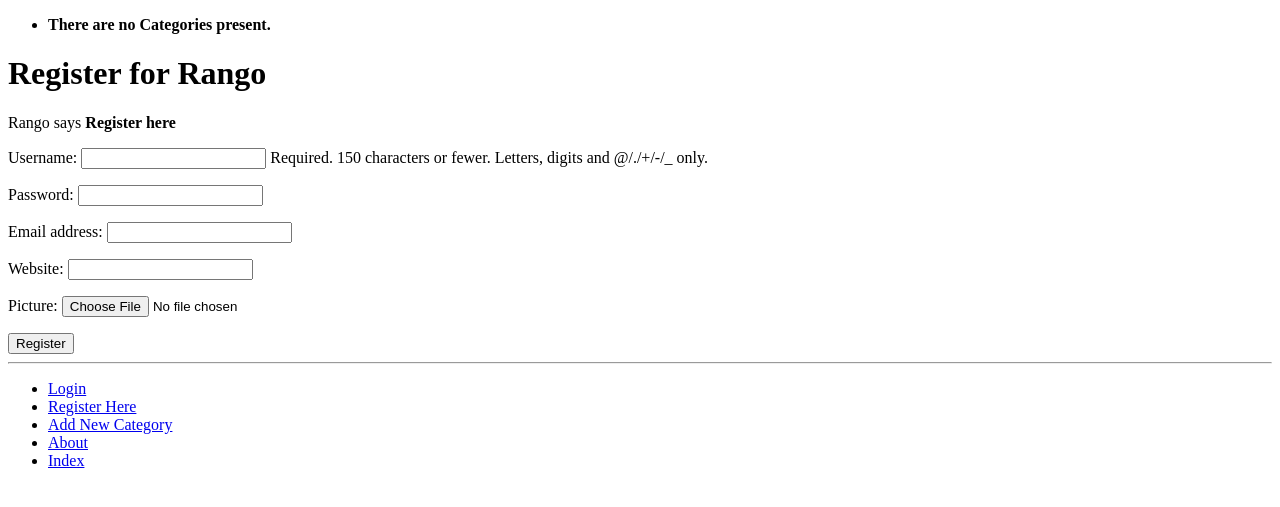
After one commit to CYJNM/rango, a Django app: page /rango/register in a window 1280 px wide. The commit adds this page. Shown: the top 507 px of the page. Run offline with Django 3.2, Linux system fonts and the light colour scheme; data that the repository does not hold is empty.

Commit message:
第九章完成

```diff
--- a/rango/admin.py
+++ b/rango/admin.py
@@ -1,5 +1,5 @@
 from django.contrib import admin
-from rango.models import Category, Page
+from rango.models import Category, Page, UserProfile
 
 # Register your models here.
 
@@ -14,3 +14,4 @@ class CategoryAdmin(admin.ModelAdmin):
 
 admin.site.register(Category, CategoryAdmin)
 admin.site.register(Page, PageAdmin)
+admin.site.register(UserProfile)
--- a/rango/form.py
+++ b/rango/form.py
@@ -1,5 +1,6 @@
 from django import forms
-from rango.models import Category, Page
+from rango.models import Category, Page, UserProfile
+from django.contrib.auth.models import User
 
 
 class CategoryForm(forms.ModelForm):
@@ -23,11 +24,25 @@ class PageForm(forms.ModelForm):
         exclude = ('category',)
 
     def clean(self):
-        cleand_data = self.cleaned_data
-        url = cleand_data.get('url')
+        cleaned_data = self.cleaned_data
+        url = cleaned_data.get('url')
 
         if url and not url.startswith('http://'):
             url = 'http://' + url
-            cleand_data['url'] = url
+            cleaned_data['url'] = url
 
-        return cleand_data
+        return cleaned_data
+
+
+class UserForm(forms.ModelForm):
+    password = forms.CharField(widget=forms.PasswordInput())
+
+    class Meta:
+        model = User
+        fields = ('username', 'password', 'email')
+
+
+class UserProfileForm(forms.ModelForm):
+    class Meta:
+        model = UserProfile
+        fields = ('website', 'picture')
--- a/rango/models.py
+++ b/rango/models.py
@@ -1,5 +1,6 @@
 from django.db import models
 from django.template.defaultfilters import slugify
+from django.contrib.auth.models import User
 
 # Create your models here.
 
@@ -29,3 +30,13 @@ class Page(models.Model):
 
     def __str__(self):
         return self.title
+
+
+class UserProfile(models.Model):
+    user = models.OneToOneField(User, on_delete=any)
+
+    website = models.URLField(blank=True)
+    picture = models.ImageField(upload_to='profile_image', blank=True)
+
+    def __str__(self):
+        return self.user.username
--- a/rango/urls.py
+++ b/rango/urls.py
@@ -7,4 +7,8 @@ urlpatterns = [
     url(r'^add_category/$', views.add_category, name='add_category'),
     url(r'^category/(?P<category_name_slug>[\w\-]+)/$', views.show_category, name='show_category'),
     url(r'^category/(?P<category_name_slug>[\w\-]+)/add_page/$', views.add_page, name='add_page'),
+    url(r'^register', views.register, name='register'),
+    url(r'^login/$', views.user_login, name='login'),
+    url(r'^login_out/$', views.login_out, name='login_out'),
+    url(r'^restricted/$', views.restricted, name='restricted'),
 ]
--- a/rango/views.py
+++ b/rango/views.py
@@ -1,7 +1,11 @@
 from django.shortcuts import render
 from rango.models import Category
 from rango.models import Page
-from rango.form import CategoryForm, PageForm
+from rango.form import CategoryForm, PageForm, UserForm, UserProfileForm
+from django.contrib.auth import authenticate, login, logout
+from django.http import HttpResponseRedirect, HttpResponse
+from django.urls import reverse
+from django.contrib.auth.decorators import login_required
 
 # def index(request):
 #     category_list = Category.objects.order_by('-likes')[:5]
@@ -16,6 +20,7 @@ def index(request):
     return render(request, 'rango/index.html', context=context_dict)
 
 
+@login_required
 def about(request):
     # return HttpResponse("<a href='/rango/'>index</>")
     print(request.method)
@@ -36,6 +41,7 @@ def show_category(request, category_name_slug):
     return render(request, 'rango/category.html', context_dict)
 
 
+@login_required
 def add_category(request):
     form = CategoryForm()
 
@@ -50,6 +56,7 @@ def add_category(request):
     return render(request, 'rango/add_category.html', {'form': form})
 
 
+@login_required()
 def add_page(request, category_name_slug):
     try:
         category = Category.objects.get(slug=category_name_slug)
@@ -70,3 +77,61 @@ def add_page(request, category_name_slug):
             print(form.errors)
     context_dict = {'form': form, 'category': category}
     return render(request, 'rango/add_page.html', context_dict)
+
+
+def register(request):
+    registered = False
+    if request.method == 'POST':
+        user_form = UserForm(data=request.POST)
+        profile_form = UserProfileForm(data=request.POST)
+
+        if user_form.is_valid() and profile_form.is_valid():
+            user = user_form.save()
+            user.set_password(user.password)
+            user.save()
+            profile = profile_form.save(commit=False)
+            profile.user = user
+
+            if 'picture' in request.FILES:
+                profile.picture = request.FILES['picture']
+            profile.save()
+            registered = True
+        else:
+            print(user_form.errors, UserProfileForm.errors)
+    else:
+        user_form = UserForm()
+        profile_form = UserProfileForm()
+
+    return render(request, 'rango/register.html', {'user_form': user_form, 'profile_form': profile_form,
+                                                   'registered': registered})
+
+
+def user_login(request):
+    if request.method == 'POST':
+        username = request.POST.get('username')
+        password = request.POST.get('password')
+        user = authenticate(username=username, password=password)
+        if user:
+            if user.is_active:
+                login(request, user)
+                return HttpResponseRedirect(reverse("index"))
+            else:
+                print(f"Invalid login details: {username}, {password}")
+                return HttpResponse("Invalid login details supplied.")
+        else:
+            print(f"Invalid login details: {username}, {password}")
+            return HttpResponse("Invalid login details supplied")
+    else:
+        return render(request, 'rango/login.html', {})
+
+
+@login_required
+def login_out(request):
+    logout(request)
+    return HttpResponseRedirect(reverse('index'))
+
+
+@login_required
+def restricted(request):
+    said = {'said': "Since you're logged in you can see this text!"}
+    return render(request, 'rango/restricted.html', said)
--- a/tango_with_django_project/settings.py
+++ b/tango_with_django_project/settings.py
@@ -136,3 +136,6 @@ STATICFILES_DIRS = [STATIC_DIR]
 # http://www.baidu.com
 MEDIA_ROOT = MEDIA_DIR
 MEDIA_URL = '/media/'
+
+# Login url
+LOGIN_URL = '/rango/login/'
--- a/templates/rango/add_page.html
+++ b/templates/rango/add_page.html
@@ -23,6 +23,7 @@
             {% else %}
                 The special category does not exits.
             {% endif %}
+    </div>
 {% endblock %}
 
 
--- a/templates/rango/base.html
+++ b/templates/rango/base.html
@@ -19,15 +19,22 @@
     </div>
     <div>
         {% block body_block %}
-            This is body_blok's default content.
+            This is body_block's default content.
         {% endblock %}
     </div>
     <hr/>
     <div>
         <ul>
-            <li><a href="{% url 'add_category' %}">Add New Categroy</a></li>
-            <li><a href="{% url 'index' %}">Index</a></li>
-            <li><a href="{% url 'about' %}">About</a></li>
+            {% if user.is_authenticated %}
+                <li><a href="{% url 'restricted' %}">Restricted</a></li>
+                <li><a href="{% url 'login_out' %}">Logout</a></li>
+            {% else %}
+                <li><a href="{% url 'login' %}">Login</a></li>
+                <li><a href="{% url 'register' %}">Register Here</a></li>
+            {% endif %}
+                <li><a href="{% url 'add_category' %}">Add New Category</a></li>
+                <li><a href="{% url 'about' %}">About</a></li>
+                <li><a href="{% url 'index' %}">Index</a></li>
         </ul>
     </div>
 </body>
--- a/templates/rango/category.html
+++ b/templates/rango/category.html
@@ -20,7 +20,7 @@
             <strong>No pages currently in category</strong>
         {% endif %}
     {% else %}
-    The specified category does not exitst!
+    The specified category does not exits !
     {% endif %}
     <div>
         <a href="{% url 'add_page' category.slug %}">Add a New page</a><br/>
--- a/templates/rango/cats.html
+++ b/templates/rango/cats.html
@@ -2,7 +2,7 @@
     {% if cats %}
         {% for c in cats  %}
             {% if c == act_cat %}
-                <strong><li><a href="{% url 'show_category' c.slug%}">{{ c.name }}</a></li></strong>
+                <li><strong><a href="{% url 'show_category' c.slug%}">{{ c.name }}</a></strong></li>
             {% else %}
                 <li><a href="{% url 'show_category' c.slug%}">{{ c.name }}</a></li>
             {% endif %}
--- /dev/null
+++ b/templates/rango/register.html
@@ -0,0 +1,21 @@
+{% extends 'rango/base.html' %}
+{% load static %}
+
+{% block title_block %}
+    Register
+{% endblock %}
+
+{% block body_block %}
+    <h1>Register for Rango</h1>
+    {% if register %}
+        Rango says <strong>Thank you for registering</strong>
+    {% else %}
+        Rango says <strong>Register here</strong>
+        <form id="user_form" method="post" action="{% url 'register' %}" enctype="multipart/form-data">
+            {% csrf_token %}
+            {{ user_form.as_p }}
+            {{ profile_form.as_p }}
+            <input type="submit" name="submit" value="Register">
+        </form>
+    {% endif %}
+{% endblock %}
```
Also changed, not shown: templates/rango/index.html (+6 -2 lines), templates/rango/login.html (added, +24 -0 lines), templates/rango/restricted.html (added, +10 -0 lines), media/profile_image/third.jpg (added), rango/migrations/0005_auto_20211009_1430.py (added).
